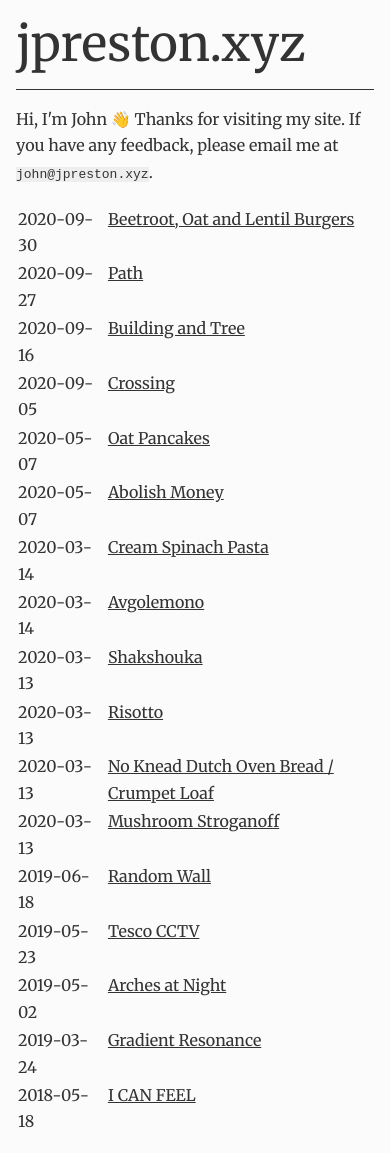
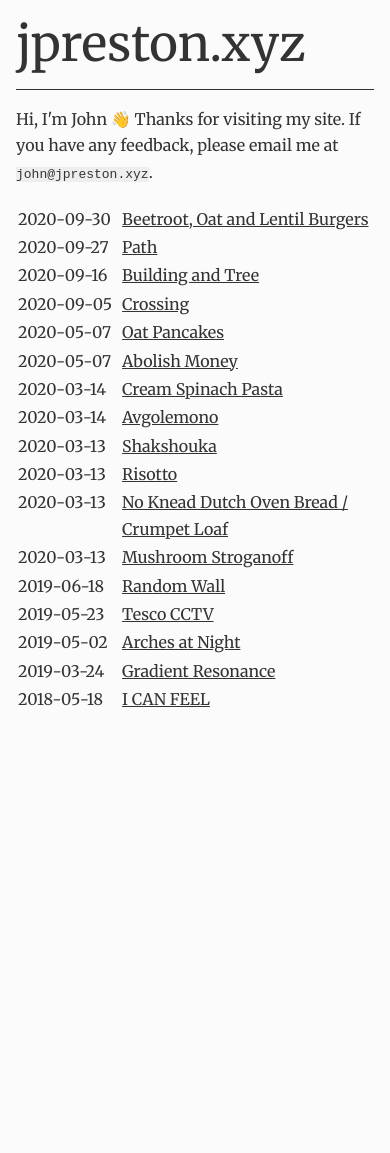
Before and after one commit to wcerfgba/jpreston.xyz, a Jekyll site: the page built from index.markdown, in a window 390 px wide. Built offline with Jekyll 4.4.1, drawn with Linux system fonts in a browser that asks for light colours; after the commit the page ends 900 px from its top, so only the background shows below that.

Commit message:
Fix ToC cell wrapping in Chrome Mobile

```diff
--- a/_includes/toc.html
+++ b/_includes/toc.html
@@ -4,7 +4,7 @@
     {%- assign date_format = "%Y-%m-%d" -%}
     {%- for post in posts -%}
     <tr>
-      <td class="post-meta padding-right-0-5">{{ post.date | date: date_format }}</td>
+      <td class="post-meta padding-right-0-5 white-space-nowrap">{{ post.date | date: date_format }}</td>
       <td>
         <a class="post-link" href="{{ post.url | relative_url }}">
           {{ post.title | escape }}
--- a/assets/css/style.scss
+++ b/assets/css/style.scss
@@ -74,7 +74,7 @@ a:any-link {
 }
 
 .post-list {
-  list-style: none;
+  table-layout: fixed;
   padding: 0;
 }
 
@@ -84,6 +84,8 @@ a:any-link {
 .flex-nowrap { flex-wrap: nowrap; }
 
 .padding-right-0-5 { padding-right: 0.5rem; }
+
+.white-space-nowrap { white-space: nowrap; }
 
 img {
   max-width: 100%;
```
